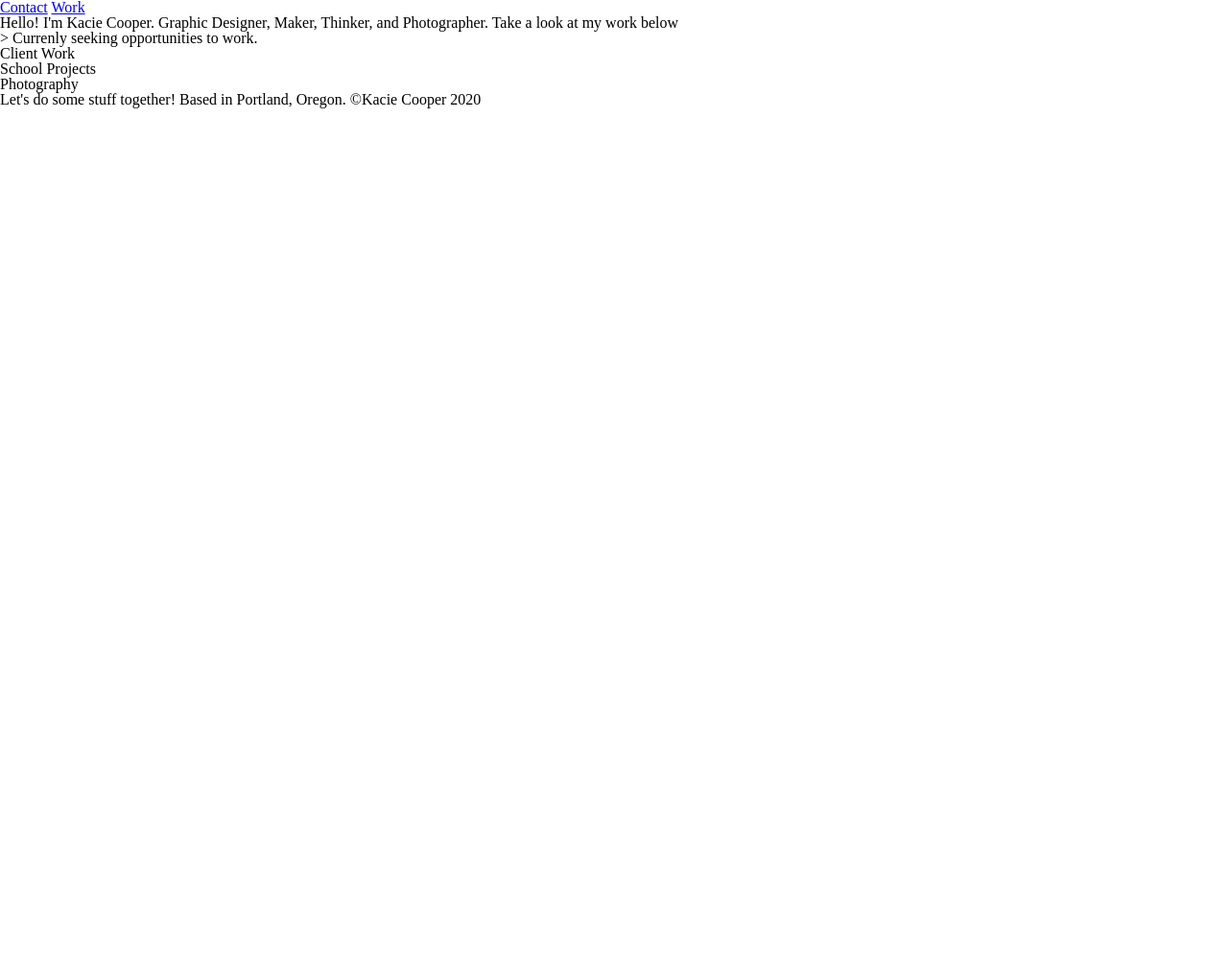
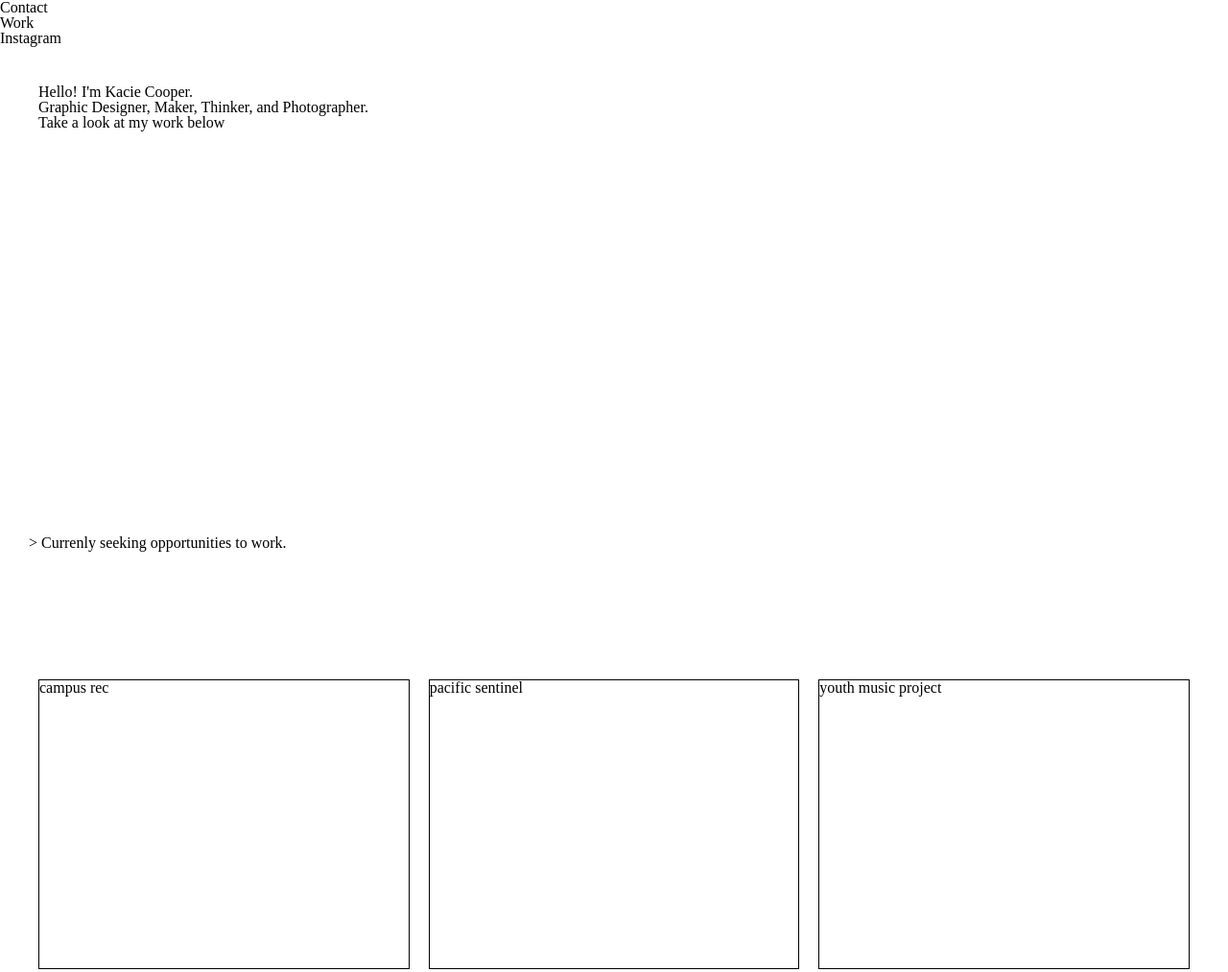
Before and after one commit to kaciecooper/portfolio, a plain HTML site: page index.html in a window 1280 px wide. Shown: the top 1013 px of the page at 96% size. Before the commit the page ends 800 px from the top, so only its background shows below. Drawn offline with nearby package versions, Linux system fonts and the light colour scheme; a script that the page names is missing; a web font is replaced by a local one.

Commit message:
page 1 layed out

```diff
--- a/css/style.css
+++ b/css/style.css
@@ -0,0 +1,75 @@
+
+
+/*---------------------------NAV---------------------------*/
+
+nav{
+	width:100%;
+
+}
+
+
+a{
+color:#000;
+text-decoration:none;
+display:flex;
+
+}
+
+
+
+/*---------------------------Page 1---------------------------*/
+body{
+    width:100%;
+}
+
+.intro{
+
+height:50vh;
+
+padding:40px;
+
+ }
+
+.opportunities{
+    height:10vh;
+    padding:30px;
+
+}
+
+.work-row1, .work-row3{
+    display:grid;
+    grid-template-columns: 1fr 1fr 1fr;
+    grid-gap: 20px;
+
+    padding:40px;
+}
+
+.campusrec, .pacificsentinel, .youthmusicproject, .forage, .revengeseries, .whales, .harneysons, .surreal, .landscapes, .other{
+    border:solid 1px black;
+    height:300px;
+}
+
+
+.work-row2{
+    display:grid;
+    grid-template-columns: 1fr 1fr 1fr 1fr;
+    grid-gap: 20px;
+
+    padding:40px;
+
+}
+
+
+
+/*---------------------------FOOTER---------------------------*/
+.footer{
+    color: #f7b000;
+    margin: 0px auto;
+    padding-bottom:0px;
+    width:100%;
+    text-align: center;
+    font-size: 12px;
+    font-family: tenez, sans-serif;
+    font-weight: 300;
+    font-style: normal;
+    }
--- a/index.html
+++ b/index.html
@@ -23,15 +23,18 @@
 		<nav class="nav">
 			<a href="#" class="active">Contact</a>
 			<a href="#" class="active">Work</a>
+			<a href="#" class="active">Instagram</a>
+
 
   		</nav>
 
 
 		<section class="intro">
-					Hello! I'm Kacie Cooper.
 
-				 	Graphic Designer, Maker, Thinker, and Photographer.
-				    Take a look at my work below
+					<h1>Hello! I'm Kacie Cooper.</h1>
+
+				 	<h2>Graphic Designer, Maker, Thinker, and Photographer.</h2>
+				   <p> Take a look at my work below</p>
 		</section>
 
 		<section class="opportunities">
@@ -41,68 +44,77 @@
 
 
 
-<section>
+<section class="work-section1">
 
 	<div class="work-row1">
-				<h2>
-					Client Work
-				</h2>
 
-				<div class="scroll-section1">
+
 					<div class="campusrec">
+						<p>campus rec</p>
 					</div>
 
 					<div class="pacificsentinel">
+						<p>pacific sentinel</p>
 					</div>
 
 					<div class="youthmusicproject">
+						<p>youth music project</p>
 					</div>
 
-				<div>
 	</div>
+</section>
+
+
+
+
+
+<section class="work-section2">
 
 	<div class="work-row2">
-				<h2>
-					School Projects
-				</h2>
 
 
-				<div class="scroll-section2">
 					<div class="forage">
+						<p>forage</p>
 					</div>
 
 					<div class="harneysons">
+						<p>Harney and Sons</p>
 					</div>
 
 					<div class="whales">
+						<p>Whales</p>
 					</div>
 
 					<div class="revengeseries">
+						<p>revengeseries</p>
 					</div>
-				<div>
+
+	</div>
+</section>
 
 
-			</div>
+
+
+<section class="work-section3">
 
 	<div class="work-row3">
-				<h2>
-					Photography
-				</h2>
 
-				<div class="scroll-section3">
+
 					<div class="surreal">
+						<p>surreal</p>
 					</div>
 
 					<div class="landscapes">
+						<p>landscapes</p>
 					</div>
 
 					<div class="other">
+						<p>other</p>
 					</div>
-				<div>
 
 	</div>
+</section>
 
-</section>
 
 
 
--- a/style.css
+++ /dev/null
@@ -1,5 +0,0 @@
-.nav{
-	display:flex;
-	width:100%;
-	border:solid 1px black;
-}
```
Lines whose indentation alone changed are shown as unchanged.
